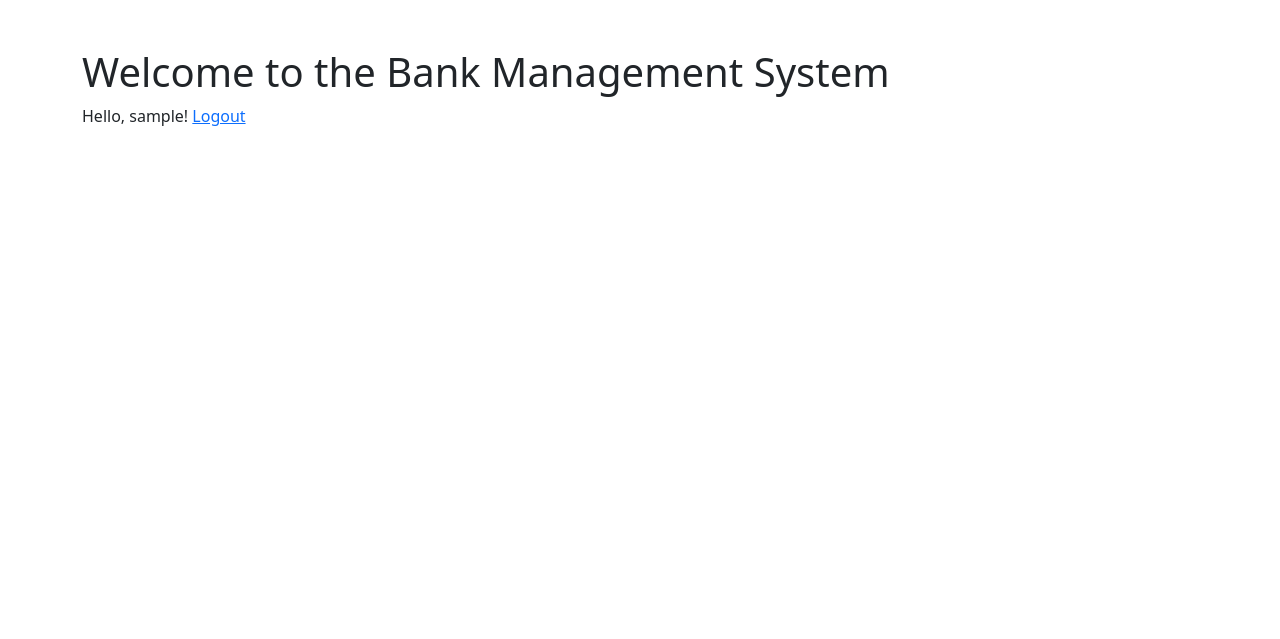
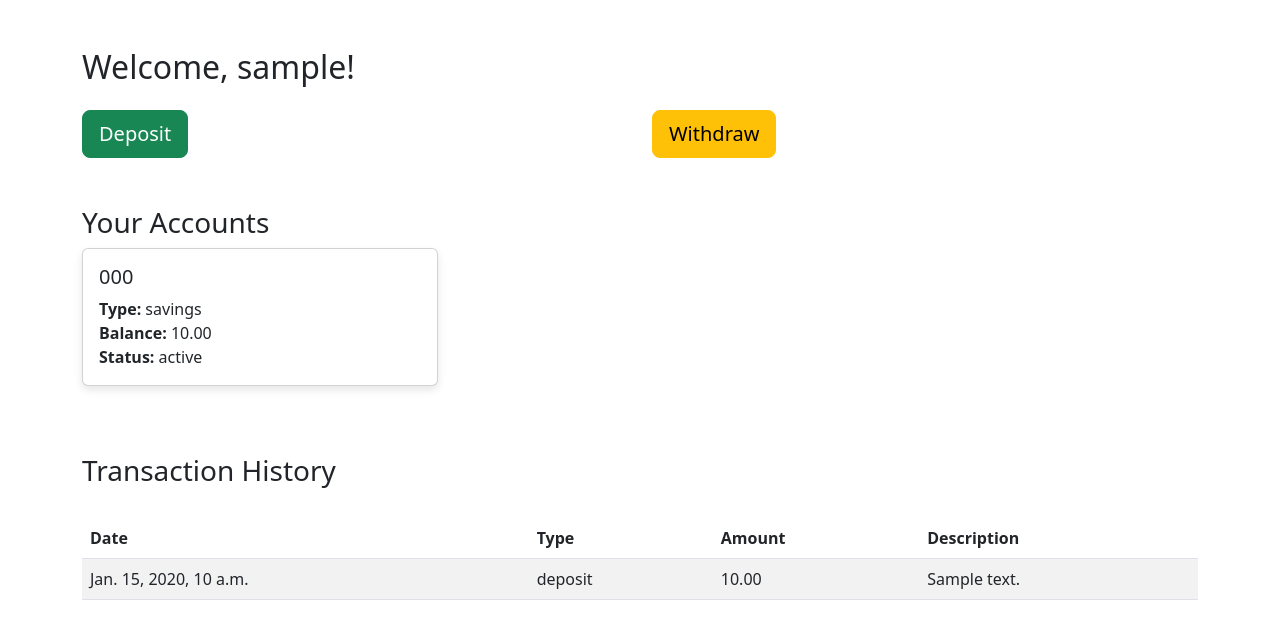
Before and after one commit to jil2004/bank_django, a Django app: page /accounts/ in a window 1280 px wide. Shown: the top 639 px of the page. Run offline with Django 5.2, Linux system fonts and the light colour scheme; a user stored in the database is signed in; tables that the repository leaves empty hold one stand-in row (values such as "Sample post"); parts of the project's set-up code (start-up, migrations or seed data) failed here and were passed over.

Commit message:
improved home section & deposit/withdraw

```diff
--- a/accounts/forms.py
+++ b/accounts/forms.py
@@ -22,13 +22,14 @@ class AccountForm(forms.ModelForm):
 class DepositForm(forms.ModelForm):
     class Meta:
         model = Transaction
-        fields = ['amount']
+        fields = ['amount', 'description']
+
 
 # Withdrawal Form
 class WithdrawalForm(forms.ModelForm):
     class Meta:
         model = Transaction
-        fields = ['amount']
+        fields = ['amount', 'description']
 
 # Transfer Form
 class TransferForm(forms.ModelForm):
--- a/accounts/models.py
+++ b/accounts/models.py
@@ -42,7 +42,7 @@ class Account(models.Model):
 
 class Transaction(models.Model):
     account = models.ForeignKey(Account, on_delete=models.CASCADE)
-    transaction_type = models.CharField(max_length=20, choices=[('deposit', 'Deposit'), ('withdrawal', 'Withdrawal'), ('transfer', 'Transfer')])
+    transaction_type = models.CharField(max_length=20, choices=[('deposit', 'Deposit'), ('withdrawal', 'Withdrawal'), ('transfer', 'Transfer'), ('interest', 'Interest')])
     amount = models.DecimalField(max_digits=10, decimal_places=2)
     timestamp = models.DateTimeField(auto_now_add=True)
     description = models.CharField(max_length=255, blank=True, null=True)
--- a/accounts/templates/accounts/home.html
+++ b/accounts/templates/accounts/home.html
@@ -3,15 +3,77 @@
 <head>
     <title>Home</title>
     <link href="https://cdn.jsdelivr.net/npm/bootstrap@5.3.0/dist/css/bootstrap.min.css" rel="stylesheet">
+    <style>
+        .card {
+            margin-bottom: 20px;
+            box-shadow: 0 4px 8px rgba(0, 0, 0, 0.1);
+            transition: transform 0.2s;
+        }
+        .card:hover {
+            transform: scale(1.02);
+        }
+        .transaction-table {
+            margin-top: 30px;
+        }
+    </style>
 </head>
 <body>
     <div class="container mt-5">
-        <h1>Welcome to the Bank Management System</h1>
-        {% if user.is_authenticated %}
-            <p>Hello, {{ user.username }}! <a href="{% url 'logout' %}">Logout</a></p>
-        {% else %}
-            <p><a href="{% url 'login' %}">Login</a> or <a href="{% url 'signup' %}">Sign Up</a></p>
-        {% endif %}
+        <h2>Welcome, {{ request.user.username }}!</h2>
+
+        <!-- Deposit and Withdraw Buttons -->
+        <div class="row mt-4">
+            <div class="col-md-6">
+                <a href="{% url 'deposit' %}" class="btn btn-success btn-lg btn-block">Deposit</a>
+            </div>
+            <div class="col-md-6">
+                <a href="{% url 'withdraw' %}" class="btn btn-warning btn-lg btn-block">Withdraw</a>
+            </div>
+        </div>
+
+        <!-- Account Cards -->
+        <h3 class="mt-5">Your Accounts</h3>
+        <div class="row">
+            {% for account in accounts %}
+                <div class="col-md-4">
+                    <div class="card">
+                        <div class="card-body">
+                            <h5 class="card-title">{{ account.account_number }}</h5>
+                            <p class="card-text">
+                                <strong>Type:</strong> {{ account.account_type }}<br>
+                                <strong>Balance:</strong> {{ account.balance }}<br>
+                                <strong>Status:</strong> {{ account.status }}
+                            </p>
+                        </div>
+                    </div>
+                </div>
+            {% endfor %}
+        </div>
+
+        <!-- Transaction History -->
+        <h3 class="mt-5">Transaction History</h3>
+        <div class="transaction-table">
+            <table class="table table-striped">
+                <thead>
+                    <tr>
+                        <th>Date</th>
+                        <th>Type</th>
+                        <th>Amount</th>
+                        <th>Description</th>
+                    </tr>
+                </thead>
+                <tbody>
+                    {% for transaction in transactions %}
+                        <tr>
+                            <td>{{ transaction.timestamp }}</td>
+                            <td>{{ transaction.transaction_type }}</td>
+                            <td>{{ transaction.amount }}</td>
+                            <td>{{ transaction.description }}</td>
+                        </tr>
+                    {% endfor %}
+                </tbody>
+            </table>
+        </div>
     </div>
 </body>
 </html>
--- a/accounts/templates/accounts/view_account.html
+++ b/accounts/templates/accounts/view_account.html
@@ -26,6 +26,8 @@
                         <td>{{ account.status }}</td>
                         <td>
                             <a href="{% url 'account_details' account.id %}" class="btn btn-info">Details</a>
+                            <a href="{% url 'deposit' account.id %}" class="btn btn-info">Deposit</a>
+                            <a href="{% url 'withdraw' account.id %}" class="btn btn-info">Withdraw</a>
                         </td>
                     </tr>
                 {% endfor %}
--- a/accounts/urls.py
+++ b/accounts/urls.py
@@ -8,8 +8,8 @@ urlpatterns = [
     path('logout/', views.user_logout, name='logout'),
     path('create-account/', views.create_account, name='create_account'),
     path('view-account/', views.view_account, name='view_account'),
-    path('deposit/<int:account_id>/', views.deposit, name='deposit'),
-    path('withdraw/<int:account_id>/', views.withdraw, name='withdraw'),
+    path('deposit/', views.deposit, name='deposit'),
+    path('withdraw/', views.withdraw, name='withdraw'),
     path('transfer/<int:account_id>/', views.transfer, name='transfer'),
     path('transaction-history/<int:account_id>/', views.transaction_history, name='transaction_history'),
     path('apply-for-loan/', views.apply_for_loan, name='apply_for_loan'),
@@ -17,4 +17,5 @@ urlpatterns = [
     path('repay-loan/<int:loan_id>/', views.repay_loan, name='repay_loan'),
     path('loan-details/<int:loan_id>/', views.loan_details, name='loan_details'),
     path('account-details/<int:account_id>/', views.account_details, name='account_details'),
+     path('view-account/', views.view_account, name='view_account'),
 ]
--- a/accounts/views.py
+++ b/accounts/views.py
@@ -55,36 +55,62 @@ def view_account(request):
     accounts = Account.objects.filter(user=request.user)
     return render(request, 'accounts/view_account.html', {'accounts': accounts})
 
-def deposit(request, account_id):
-    account = Account.objects.get(id=account_id)
+@login_required
+def deposit(request):
     if request.method == 'POST':
         form = DepositForm(request.POST)
         if form.is_valid():
+            account_id = request.POST.get('account')
+            account = Account.objects.get(id=account_id, user=request.user)  # Ensure the account belongs to the logged-in user
             amount = form.cleaned_data['amount']
+            description = form.cleaned_data['description']
+
             account.balance += amount
             account.save()
-            Transaction.objects.create(account=account, transaction_type='deposit', amount=amount)
-            return redirect('view_account')
+
+            Transaction.objects.create(
+                account=account,
+                transaction_type='deposit',
+                amount=amount,
+                description=description
+            )
+
+            return redirect('home')
     else:
         form = DepositForm()
-    return render(request, 'accounts/deposit.html', {'form': form, 'account': account})
 
-def withdraw(request, account_id):
-    account = Account.objects.get(id=account_id)
+    accounts = Account.objects.filter(user=request.user)  # Show only the logged-in user's accounts
+    return render(request, 'accounts/deposit.html', {'form': form, 'accounts': accounts})
+
+@login_required
+def withdraw(request):
     if request.method == 'POST':
         form = WithdrawalForm(request.POST)
         if form.is_valid():
+            account_id = request.POST.get('account')
+            account = Account.objects.get(id=account_id, user=request.user)  # Ensure the account belongs to the logged-in user
             amount = form.cleaned_data['amount']
+            description = form.cleaned_data['description']
+
             if account.balance >= amount:
                 account.balance -= amount
                 account.save()
-                Transaction.objects.create(account=account, transaction_type='withdrawal', amount=amount)
-                return redirect('view_account')
+
+                Transaction.objects.create(
+                    account=account,
+                    transaction_type='withdrawal',
+                    amount=amount,
+                    description=description
+                )
+
+                return redirect('home')
             else:
                 form.add_error('amount', 'Insufficient balance')
     else:
         form = WithdrawalForm()
-    return render(request, 'accounts/withdraw.html', {'form': form, 'account': account})
+
+    accounts = Account.objects.filter(user=request.user)  # Show only the logged-in user's accounts
+    return render(request, 'accounts/withdraw.html', {'form': form, 'accounts': accounts})
 
 def transfer(request, account_id):
     account = Account.objects.get(id=account_id)
@@ -217,3 +243,9 @@ def account_details(request, account_id):
     }
 
     return render(request, 'accounts/account_details.html', context)
+
+@login_required
+def home(request):
+    accounts = Account.objects.filter(user=request.user)
+    transactions = Transaction.objects.filter(account__user=request.user).order_by('-timestamp')  # Get transactions for the user
+    return render(request, 'accounts/home.html', {'accounts': accounts, 'transactions': transactions})
```
Also changed, not shown: accounts/templates/accounts/deposit.html (+18 -3 lines), accounts/templates/accounts/withdraw.html (+18 -3 lines).
